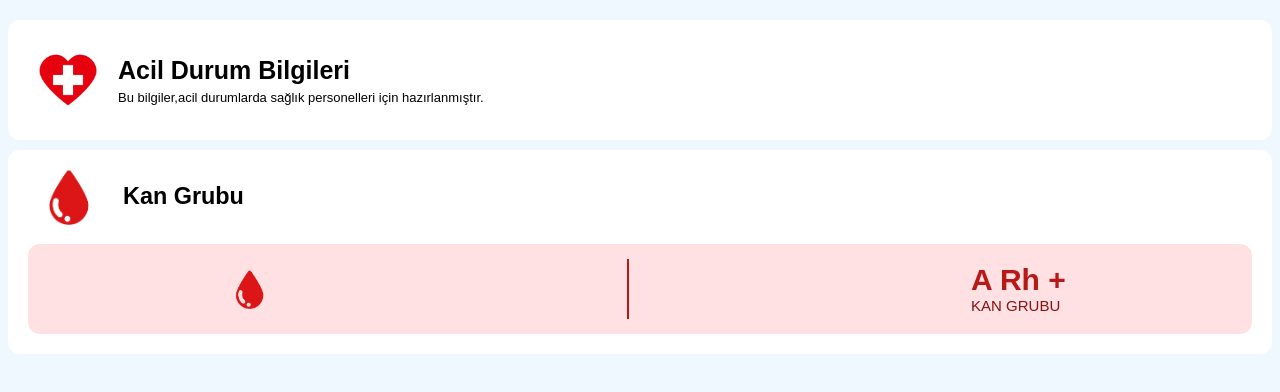
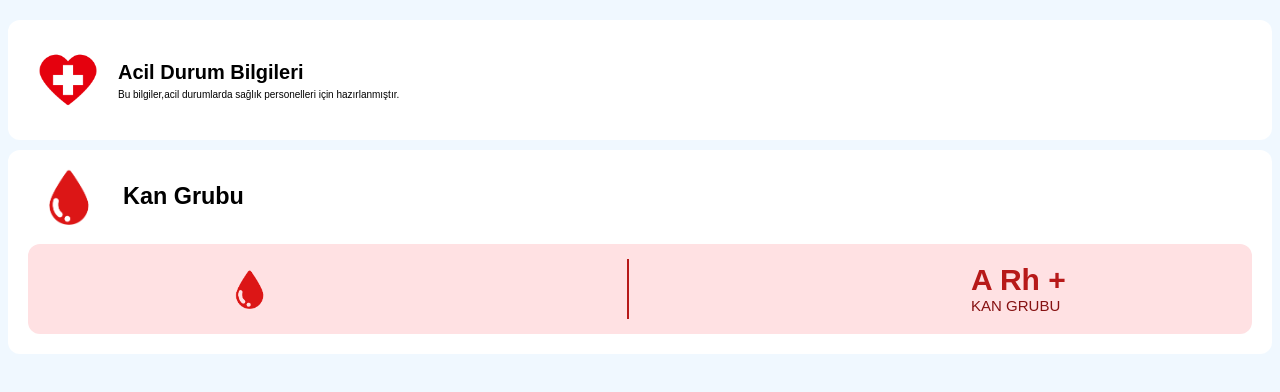
Before and after one commit to Omr788/AcilDurumBilgilendirme, a plain HTML site: page index.html in a window 1280 px wide. Drawn offline with Linux system fonts and the light colour scheme.

Commit message:
Add files via upload

```diff
--- a/css/style.CSS
+++ b/css/style.CSS
@@ -34,23 +34,21 @@ h1
 }
 
 .baslikBolumu h1 {
-  font-size: 25px;
+  font-size: 20px;
   font-family: Arial, Helvetica, sans-serif;
   font-weight: bold;
 }
 
 .aciklama {
-  text-align: center;
   display: flex;
   flex-direction: column;
-  align-items: flex-start;
 }
 .aciklama
 p
 {
     font-family: Arial, Helvetica, sans-serif;
     margin: 0px;
-    font-size: 13px;
+    font-size: 10px;
 
 }
 
```
